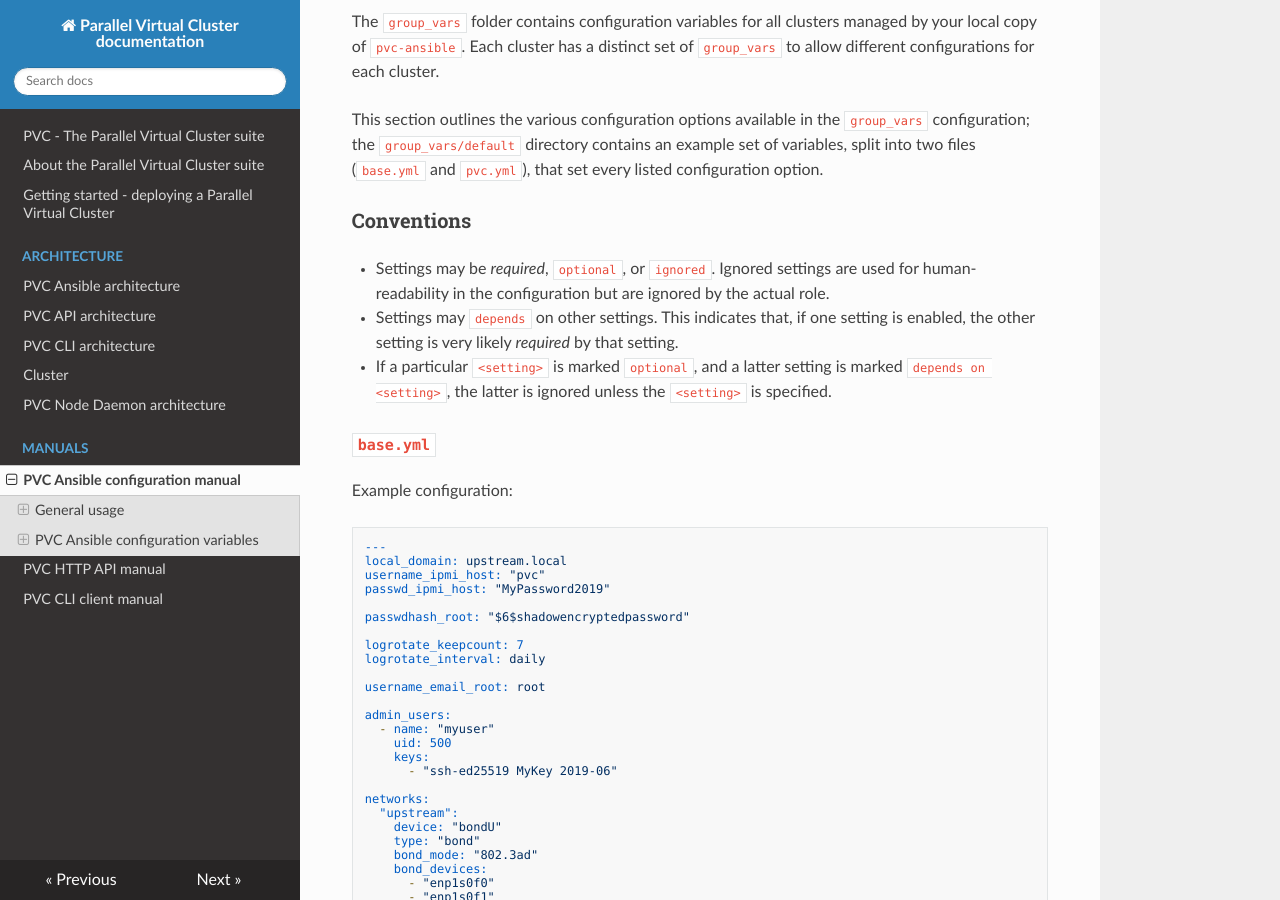
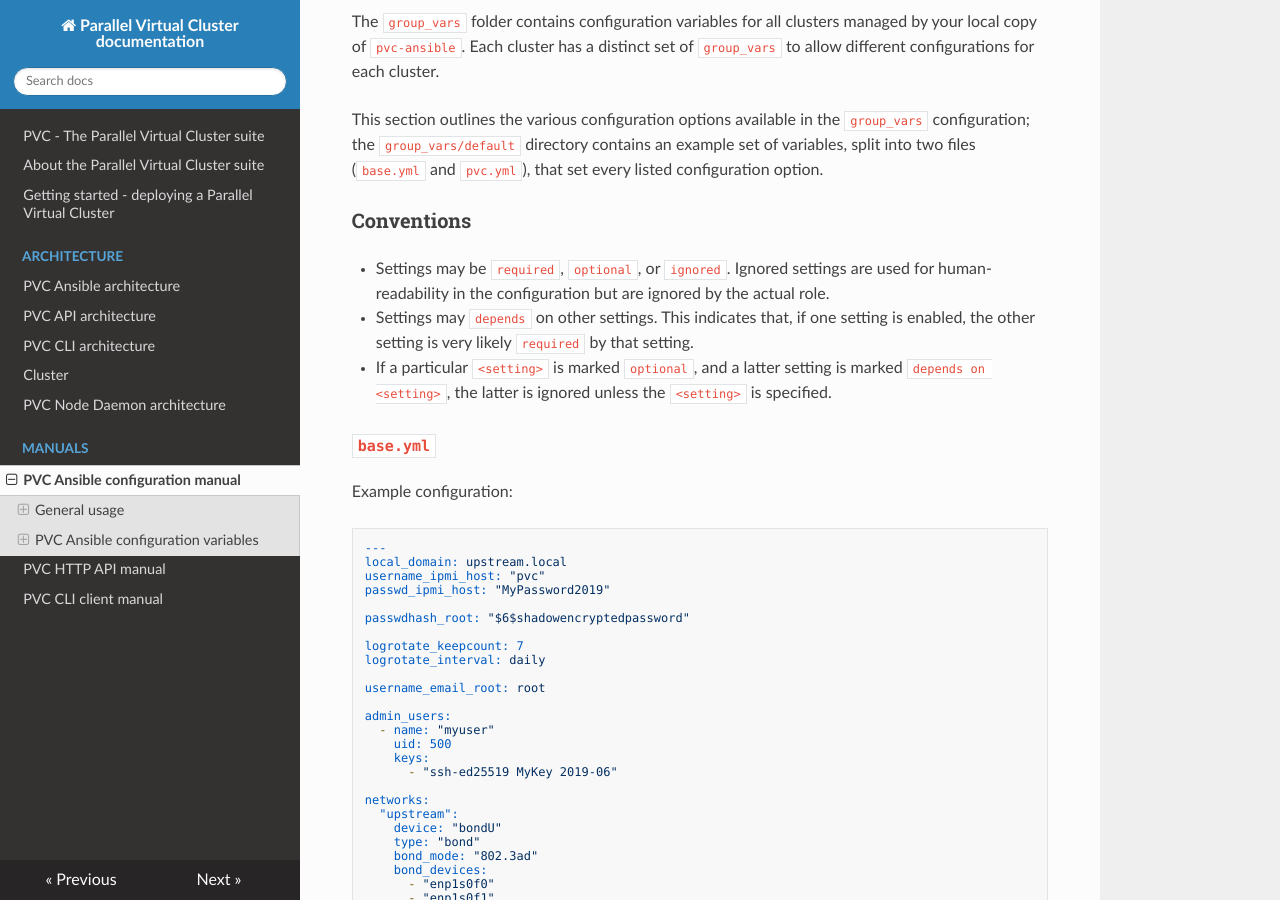
Before and after one commit to parallelvirtualcluster/pvc, an MkDocs documentation site: the page built from docs/manuals/ansible.md, in a window 1280 px wide and 900 px high, scrolled down 1486 px. Built offline with MkDocs 1.6.1, drawn with Linux system fonts in a browser that asks for light colours; nearby versions of some CDN libraries.

```diff
--- a/docs/manuals/ansible.md
+++ b/docs/manuals/ansible.md
@@ -40,9 +40,9 @@ This section outlines the various configuration options available in the `group_
 
 ### Conventions
 
-* Settings may be *required*, `optional`, or `ignored`. Ignored settings are used for human-readability in the configuration but are ignored by the actual role.
+* Settings may be `required`, `optional`, or `ignored`. Ignored settings are used for human-readability in the configuration but are ignored by the actual role.
 
-* Settings may `depends` on other settings. This indicates that, if one setting is enabled, the other setting is very likely *required* by that setting.
+* Settings may `depends` on other settings. This indicates that, if one setting is enabled, the other setting is very likely `required` by that setting.
 
 * If a particular `<setting>` is marked `optional`, and a latter setting is marked `depends on <setting>`, the latter is ignored unless the `<setting>` is specified.
 
```
